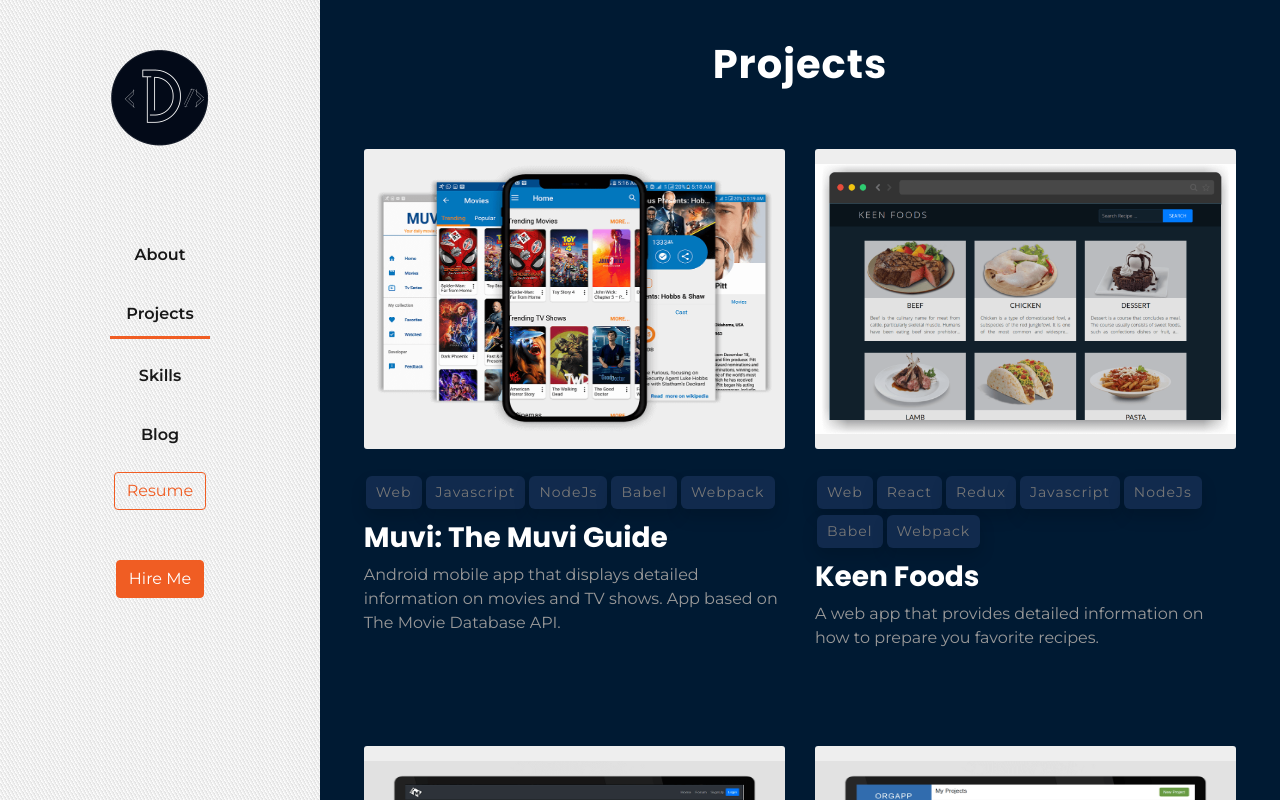
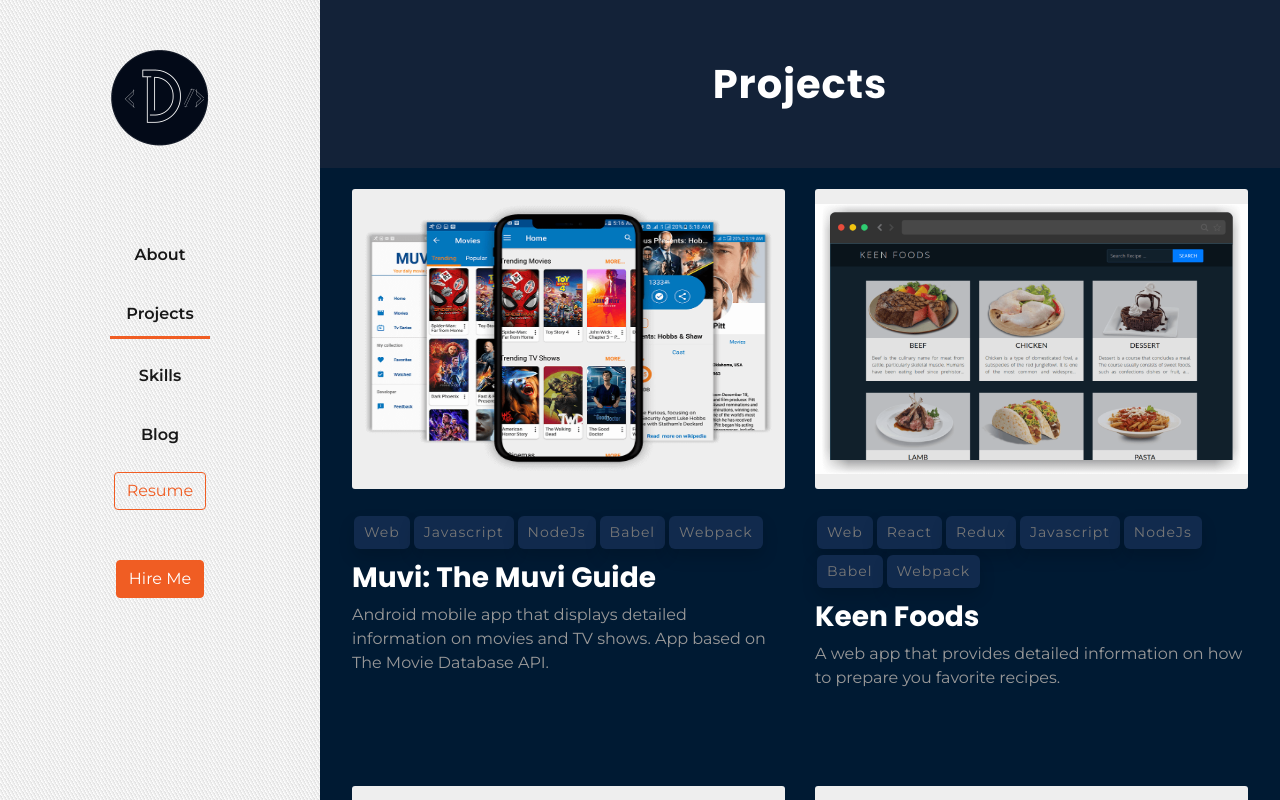
Before and after one commit to OlukaDenis/Portfolio, a React (Create React App) app: page /projects in a window 1280 px wide. Shown: the top 800 px of the page. Built offline with nearby package versions, Linux system fonts and the light colour scheme.

Commit message:
Style fixes

```diff
--- a/src/App.scss
+++ b/src/App.scss
@@ -110,8 +110,9 @@
   color: white;
   letter-spacing: 1px;
   font-weight: 900;
-  padding: 40px 0;
+  padding: 60px 0;
   text-align: center;
+  background-color: $header-bg;
 
   @include media-breakpoint-down(md) {
     padding-top: 100px;
@@ -206,9 +207,8 @@
   60% { border-color: $primary; }
 }
 
-.ftco-section {
-  padding: 0.8em 1.8em;
-  position: relative;
+.ftco-section .container {
+  padding: 0.8em 2em;
 
   @include media-breakpoint-down(md) {
     padding-top: 1.5em;
--- a/src/containers/ProjectsLayout.js
+++ b/src/containers/ProjectsLayout.js
@@ -32,16 +32,8 @@
     const { data, loading, error } = this.state;
     return (
       <div id="projects">
-        <div className="hero-wrap">
-          <div className="d-flex justify-content-center align-items-center">
-            <div className="col-md-8 text text-center">
-              <div className="desc">
-                <h1 className="heading-title">Projects</h1>
-              </div>
-            </div>
-          </div>
-        </div>
         <section className="ftco-section">
+        <h1 className="heading-title">Projects</h1>
           <Container>
             <Row>
               {(() => {
--- a/src/scss/About.scss
+++ b/src/scss/About.scss
@@ -5,7 +5,6 @@
   padding: 60px 40px;
   height: 100vh;
   width: 100%;
-  overflow-y: scroll;
 
   @include media-breakpoint-down(md) {
     padding-top: 100px;
--- a/src/scss/NavBar.scss
+++ b/src/scss/NavBar.scss
@@ -99,6 +99,12 @@
             color: $primary;
           }
         }
+
+        &:hover {
+          a {
+            color: $primary;
+          }
+        }
       }
     }
   }
--- a/src/scss/_variables.scss
+++ b/src/scss/_variables.scss
@@ -11,6 +11,7 @@
 $darken: #3a4348;
 $background:  #001a33;
 $background-2: #022d55;
+$header-bg: #132238;
 
 $primary: #f05d23;
 $primary-light: #fdf8f6;
```
